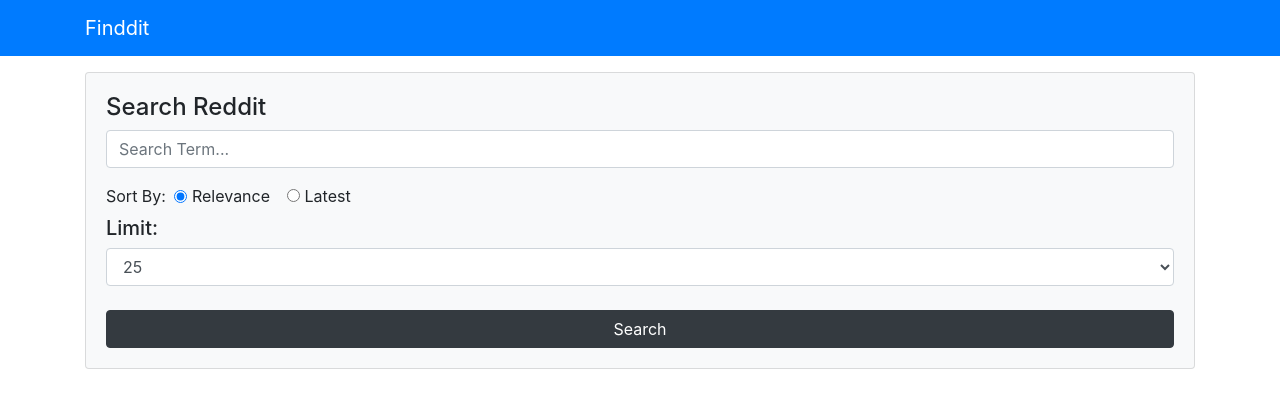
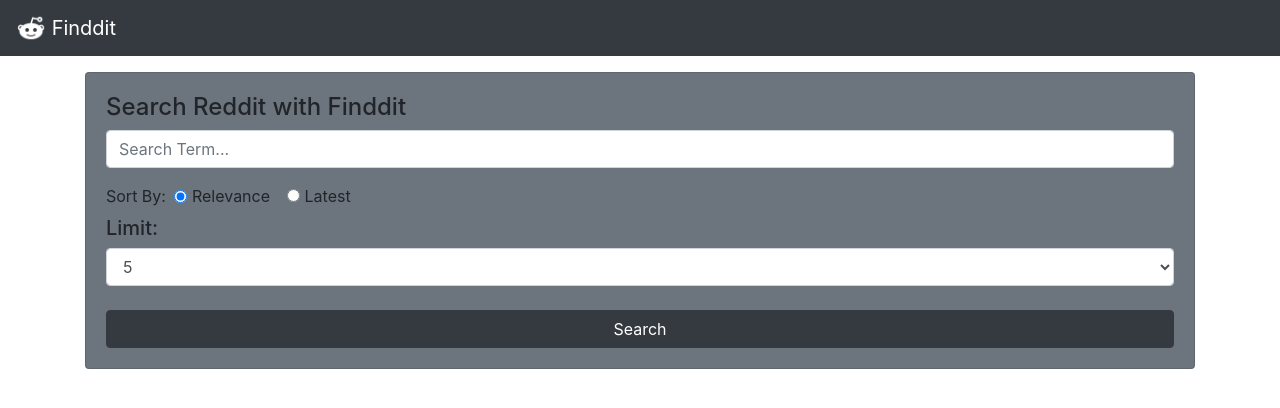
Before and after one commit to BrianKelly90GH/Reddit-Search-App, a website with bundled scripts: page index.html in a window 1280 px wide. Built offline with nearby package versions, Linux system fonts and the light colour scheme.

Commit message:
modified some bootstap styling and added logo image to navbar

```diff
--- a/index.html
+++ b/index.html
@@ -10,16 +10,17 @@
 </head>
 <body>
   <!--Navbar section with bootstrap  -->
-  <nav class="navbar navbar-dark bg-primary mb-3">
- <div class="container">
-   <span class="navbar-brand">Finddit</span>
- </div>
+<nav class="navbar navbar-dark bg-dark mb-3">
+  <a class="navbar-brand" href="#">
+    <img src="images/logo.png" width="30" height="30" class="d-inline-block align-top" alt="">
+    Finddit
+  </a>
 </nav>
 
 <!-- The search form section with bootstap -->
 <div id="search-container" class="container">
- <div id="search" class="card card-body bg-light mb-2">
-   <h4>Search Reddit</h4>
+ <div id="search" class="card card-body bg-secondary mb-2">
+   <h4>Search Reddit with Finddit</h4>
    <form id="search-form">
      <div class="form-group">
        <input type="text" id="search-input" class="form-control mb-3" placeholder="Search Term...">
@@ -40,9 +41,9 @@
      <h5 class="mt-2">Limit: </h5>
      <div class="form-group">
        <select name="limit" id="limit" class="form-control">
-         <option value="5">5</option>
+         <option value="5" selected>5</option>
          <option value="10">10</option>
-         <option value="25" selected>25</option>
+         <option value="25">25</option>
          <option value="50">50</option>
          <option value="100">100</option>
        </select>
```
